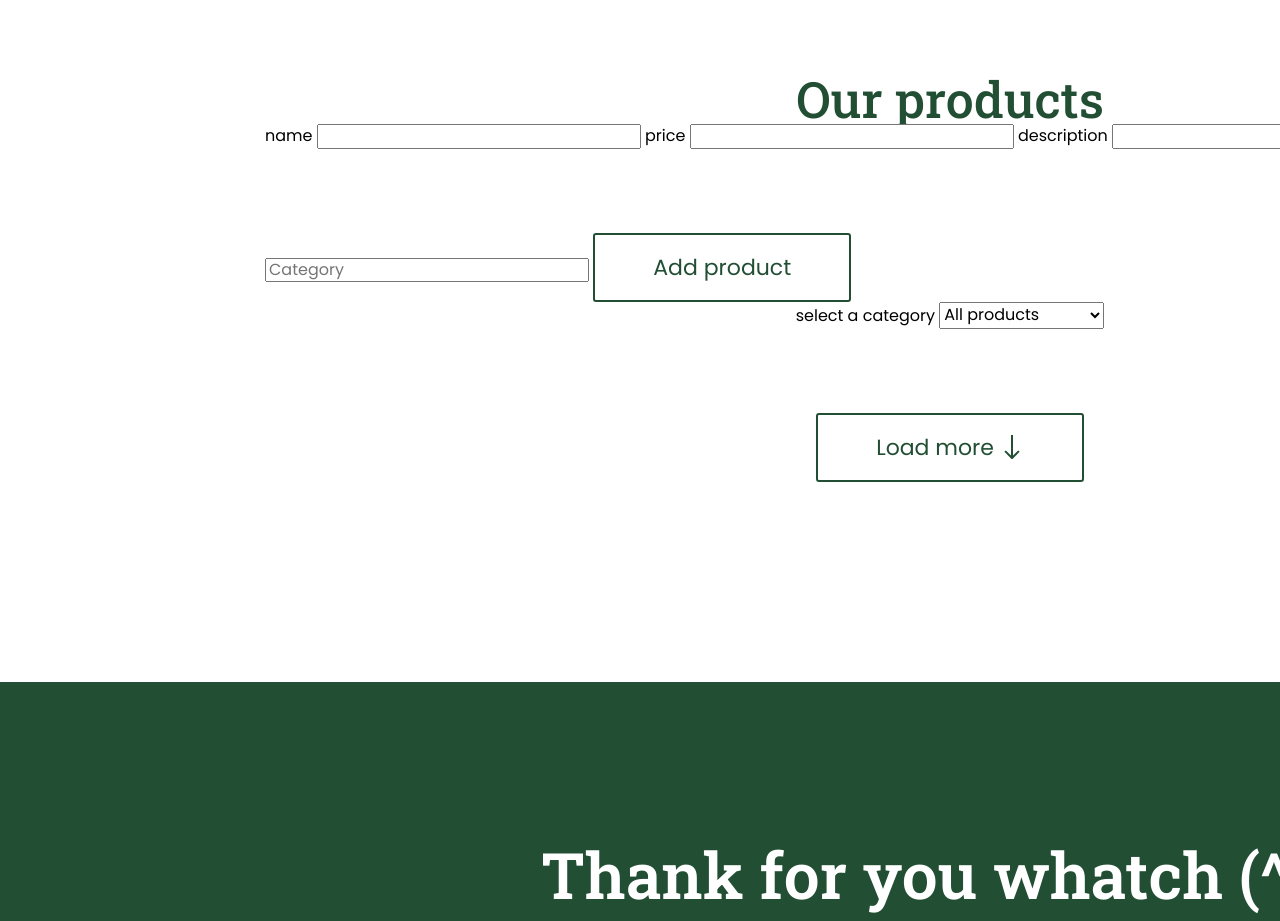
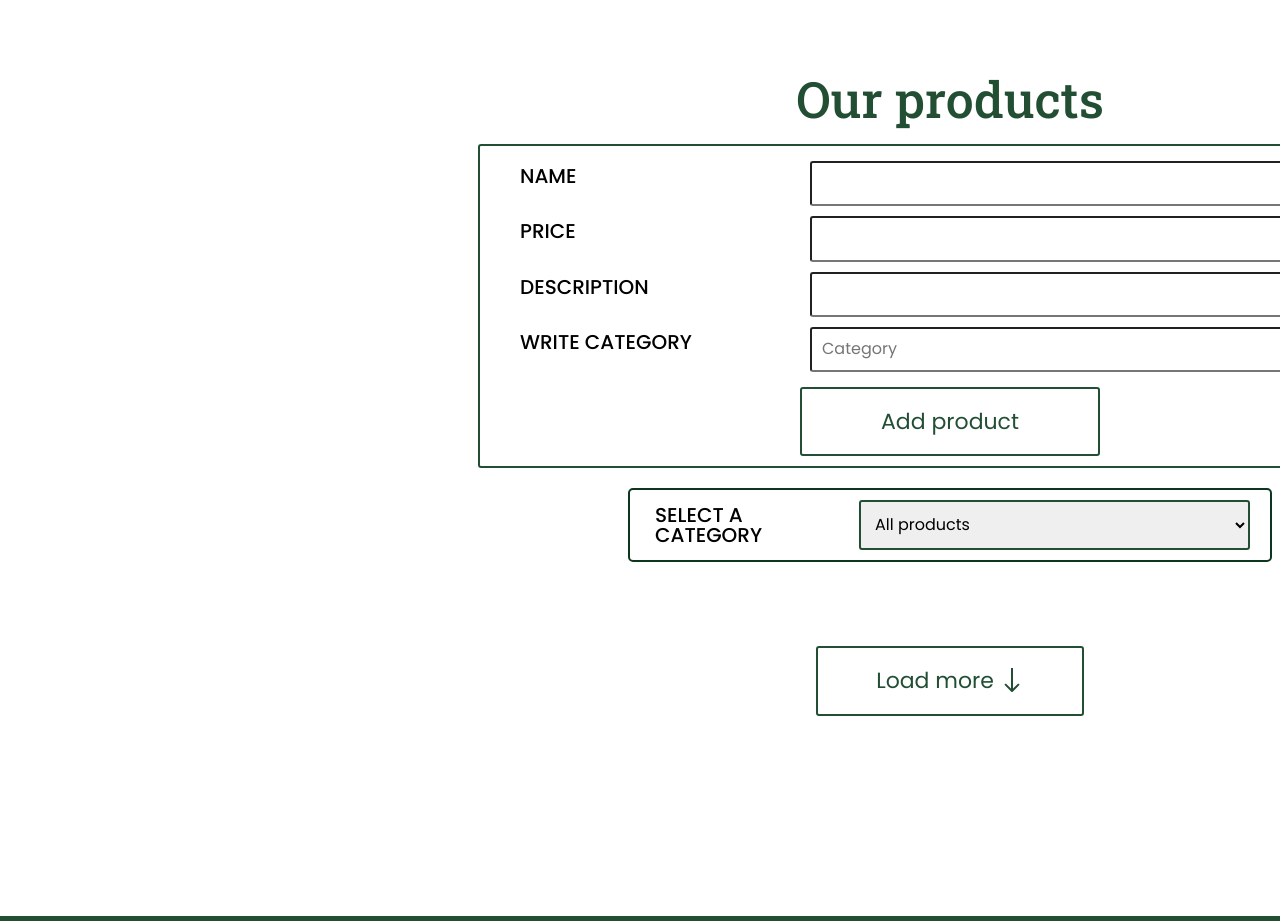
Before and after one commit to Vantengu1/module10, a website: page index.html in a window 1280 px wide. Shown: the part 2420-3341 px from the top of the page. Drawn offline with nearby package versions, Linux system fonts and the light colour scheme; no server answers.

Commit message:
added style form produts

```diff
--- a/style/style.css
+++ b/style/style.css
@@ -136,7 +136,7 @@ h1 {
     grid-row: 1 / 13;
 }
 
-/* CATALOGe */
+/* Top CATALOGe */
 .selling{
     max-width: 1377px;
     display: flex;
@@ -233,37 +233,114 @@ h2 {
     padding-bottom: 7px;
     border-bottom: 2px solid #224F34;
 }
-.catalog {
+
+/* Form added or filter */
+form {
+    margin-top: 20px;
+    width: 900px;
+    max-height: 300px;
+    padding: 10px 20px;
+    border: 2px solid #224F34;
+    border-radius: 3px;
+    display: grid;
+    grid-template-columns: repeat(3, 1fr);
+    grid-template-rows: repeat(5, 1fr);
+}
+form input {
+    max-width: 500px;
+    padding: 5px 10px;
+    border-radius: 3px;
+    margin: 5px 10px;
+    grid-column: 2 / 4;
+}
+form label {
+    font-size: 20px;
+    font-weight: 500;
+    padding: 10px 20px;
+    text-transform: uppercase;
+    grid-column: 1 / 2;
+}
+form select {
+    border: 2px solid #224F34;
+    border-radius: 3px;
+    margin-left: 9px;
+    grid-column: 2 / 4;
+    grid-row: 4 / 5;
+}
+#add-product {
+    margin-top: 10px;
+    grid-column: 2 / 3;
+    grid-row: 5 / 6;
+}
+
+
+#message {
+    padding: 10px;
+    margin: 10px 0;
+    display: none;
+}
+.success {
+    background-color: #d4edda;
+    color: #155724;
+}
+
+#sort {
+    margin-top: 20px;
+    width: 600px;
+    height: 50px;
+    padding: 10px 20px;
+    border: 2px solid #0d361e;
+    border-radius: 5px;
+    display: grid;
+    grid-template-columns: repeat(3, 1fr);
+    grid-template-rows: 1fr;
+}
+#sort label {
+    padding: 5px;
+    grid-column: 1 / 2;
+}
+ #sortProduct {
+    border: 2px solid #224F34;
+    padding: 5px 10px;
+    border-radius: 3px;
+    margin-left: 9px;
+    grid-column: 2 / 4;
+    grid-row: 1 / 2;
+}
+
+.productList {
     max-width: 1377px;
     display: flex;
     justify-content: space-between;
     flex-wrap: wrap;
 }
-.catalog li {
+.productList .product {
     width: 318px;
     margin-top: 90px;
     display: grid;
     grid-template-columns: repeat(2, 1fr);
     justify-items: center;
 }
-.catalog li img {
+
+
+.productList .product img {
     width: 318px;
     height: 378px;
     grid-column: 1 / 3;
 }
-.catalog .item__name {
+.productList h3 {
     font-size: 20px;
     font-weight: 600;
     margin-top: 43px;
     grid-column: 1 / 3;
 }
-.catalog .item__price{
+.productList p{
     font-size: 20px;
     font-weight: 600;
     margin-top: 20px;
     grid-column: 1 / 2;
 }
-.catalog #btn-delete {
+.productList #btn-delete {
     font-size: 20px;
     font-weight: 600;
     padding: 0px;
```
